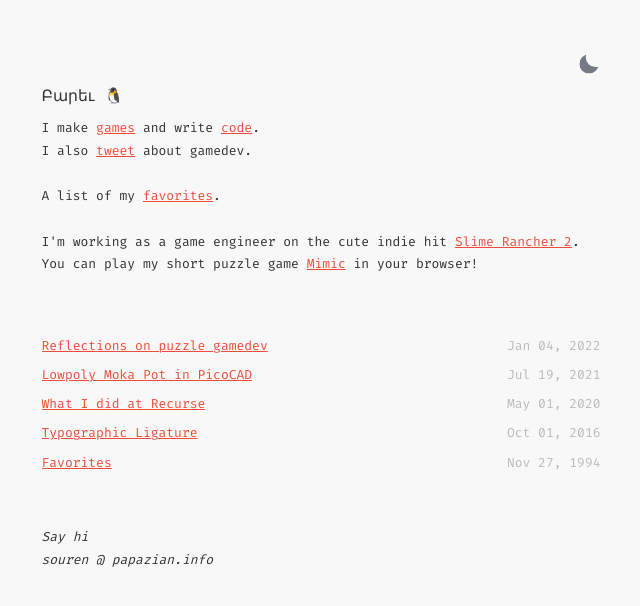
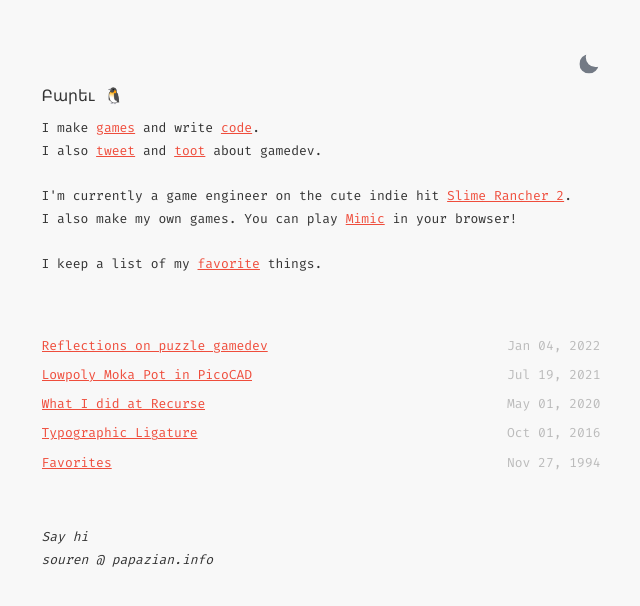
Before and after one commit to sourencho/sourencho.github.io, a Jekyll site: the page built from index.html, in a window 1280 px wide. Shown: the top 606 px of the page, without its empty margins (319-959 px from the left). Built offline with Jekyll 4.4.1, drawn with Linux system fonts in a browser that asks for light colours.

Commit message:
Update homepage

```diff
--- a/index.html
+++ b/index.html
@@ -14,21 +14,21 @@ layout: default
         write <a href="https://github.com/sourencho">code</a>.
     </p>
     <p>
-        I also <a href="https://twitter.com/sourencho">tweet</a> about gamedev.
+        I also <a href="https://twitter.com/sourencho">tweet</a> and <a rel="me" href="https://mastodon.gamedev.place/@sourencho">toot</a> about gamedev.
     </p>
     <br>
 
     <p>
-        A list of my <a href="1994/11/27/favorites">favorites</a>.
+        I'm currently a game engineer on the cute indie hit <a href="https://store.steampowered.com/app/1657630/Slime_Rancher_2/" target="_blank">Slime Rancher 2</a>.
+    </p>
+    <p>
+        I also make my own games. You can play <a href="https://sourencho.itch.io/mimic" target="_blank">Mimic</a> in your browser!
+        <br>
     </p>
     <br>
 
     <p>
-        I'm working as a game engineer on the cute indie hit <a href="https://store.steampowered.com/app/1657630/Slime_Rancher_2/" target="_blank">Slime Rancher 2</a>.
-    </p>
-    <p>
-        You can play my short puzzle game <a href="https://sourencho.itch.io/mimic" target="_blank">Mimic</a> in your browser!
-        <br>
+        I keep a list of my <a href="1994/11/27/favorites">favorite</a> things.
     </p>
 </section>
 
```
